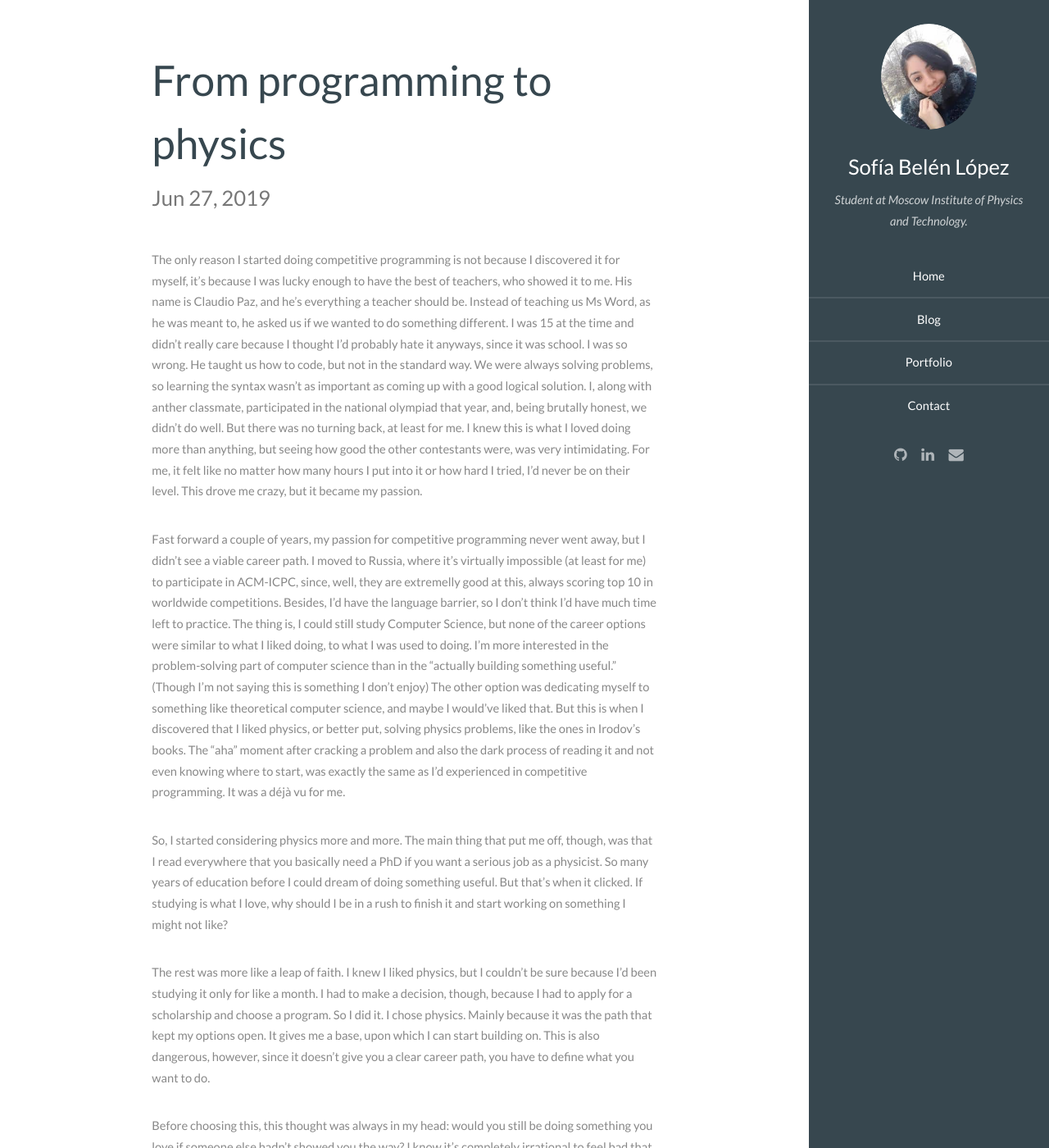
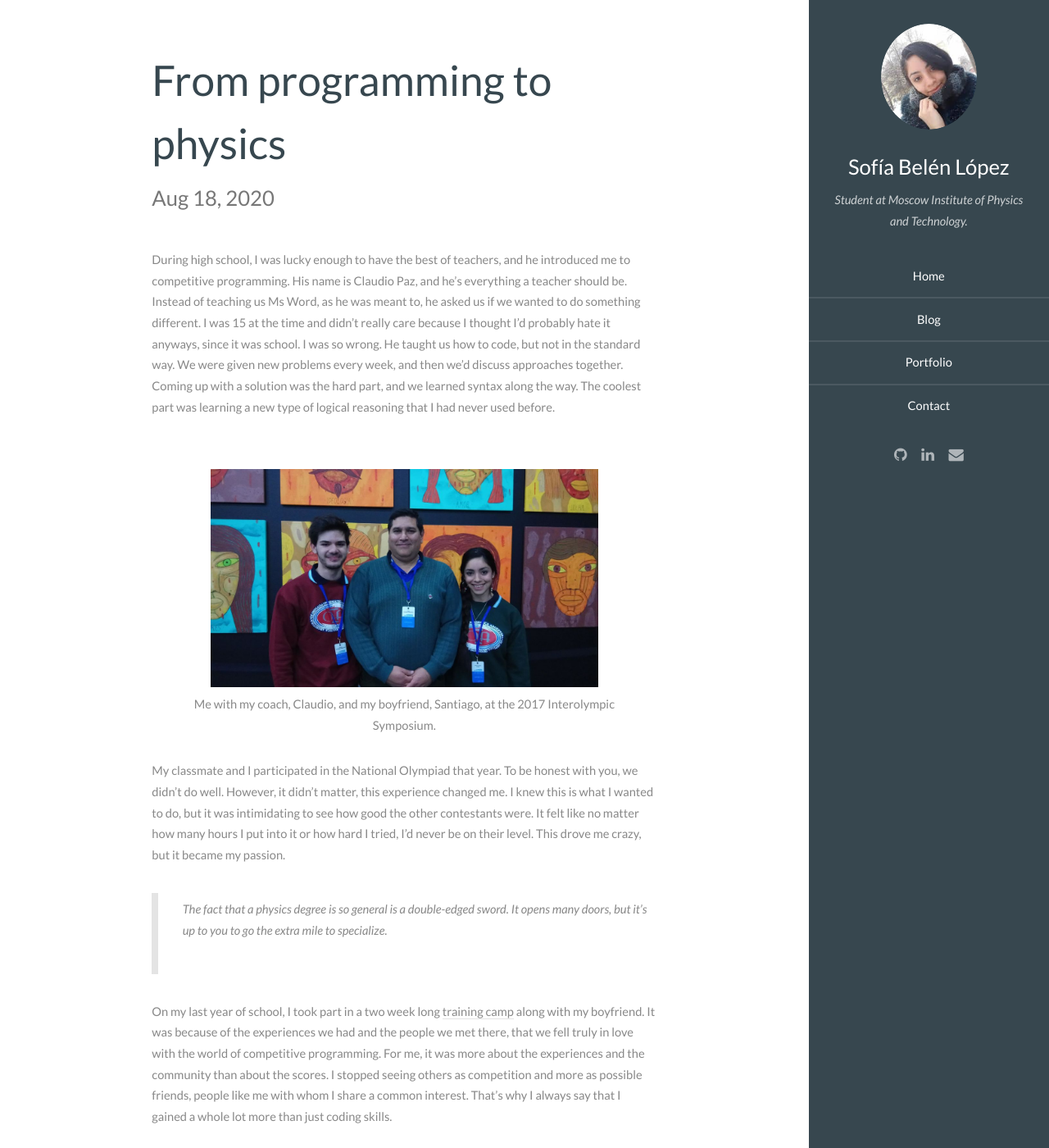
Before and after one commit to sofiabelen/sofiabelen.github.io, a Jekyll site: the page built from _posts/2020-08-18-from-programming-to-physics.md, in a window 1280 px wide and 1400 px high. Shown: the whole window at 82% size. Built offline with Jekyll 4.4.1, drawn with Linux system fonts in a browser that asks for light colours; Markdown is read by kramdown in place of the engine named in the settings; comment, search, counter and statistics services are not loaded; some of the changed text lies outside the part shown.

Commit message:
Rewritting post + Adding disqus comments

```diff
--- a/_layouts/post.html
+++ b/_layouts/post.html
@@ -12,18 +13,36 @@
             {{ content }}
         </section>
 
-	<!-- Facebook comments -->
-	<div class="fb-comments" data-href="https://sofiabelen.github.io/" data-numposts="5"></div>
+<div id="disqus_thread"></div>
+<script>
 
+/**
+*  RECOMMENDED CONFIGURATION VARIABLES: EDIT AND UNCOMMENT THE SECTION BELOW TO INSERT DYNAMIC VALUES FROM YOUR PLATFORM OR CMS.
+*  LEARN WHY DEFINING THESE VARIABLES IS IMPORTANT: https://disqus.com/admin/universalcode/#configuration-variables*/
+/*
+var disqus_config = function () {
+this.page.url = PAGE_URL;  // Replace PAGE_URL with your page's canonical URL variable
+this.page.identifier = PAGE_IDENTIFIER; // Replace PAGE_IDENTIFIER with your page's unique identifier variable
+};
+*/
+(function() { // DON'T EDIT BELOW THIS LINE
+var d = document, s = d.createElement('script');
+s.src = 'https://sofia-belen-lopez.disqus.com/embed.js';
+s.setAttribute('data-timestamp', +new Date());
+(d.head || d.body).appendChild(s);
+})();
+</script>
+<noscript>Please enable JavaScript to view the <a href="https://disqus.com/?ref_noscript">comments powered by Disqus.</a></noscript>
+
+<!--
 	<footer>
             {% if page.previous %}
-            <a href="{{ page.previous.url }}" class="float-left">&larr; Previous post</a> {% endif %}
+            <a href="{{ page.previous.url }}" style="float: left;">&larr; Previous post</a> {% endif %}
             {% if page.next %}
-            <a href="{{ page.next.url }}" class="float-right">Next post &rarr;</a> {% endif %}
+            <a href="{{ page.next.url }}" style="float: right;">Next post &rarr;</a> {% endif %}
         </footer>
-
+-->
     </div>
-
 </section>
 
 {% include relatedposts.html %}
--- a/_posts/2019-06-27-from-programming-to-physics.md
+++ /dev/null
@@ -1,18 +0,0 @@
----
-layout: post
-title: From programming to physics
-categories: blog
-image: "oia.jpg"
-preview: "For me, it felt like no matter how many hours I put into it or how hard I tried, I'd never be on their level. This drove me crazy, but it became my passion."
-description: "My reasons for studying physics instead of computer science, even though I was an ex-Olympic in programming competitions."
----
-The only reason I started doing competitive programming is not because I discovered it for myself, it's because I was lucky enough to have the best of teachers, who showed it to me. His name is Claudio Paz, and he's everything a teacher should be. Instead of teaching us Ms Word, as he was meant to, he asked us if we wanted to do something different. I was 15 at the time and didn't really care because I thought I'd probably hate it anyways, since it was school. I was so wrong. He taught us how to code, but not in the standard way. We were always solving problems, so learning the syntax wasn't as important as coming up with a good logical solution. I, along with anther classmate, participated in the national olympiad that year, and, being brutally honest, we didn't do well. But there was no turning back, at least for me. I knew this is what I loved doing more than anything, but seeing how good the other contestants were, was very intimidating. For me, it felt like no matter how many hours I put into it or how hard I tried, I'd never be on their level. This drove me crazy, but it became my passion.
-
-Fast forward a couple of years, my passion for competitive programming never went away, but I didn't see a viable career path. I moved to Russia, where it's virtually impossible (at least for me) to participate in ACM-ICPC, since, well, they are extremelly good at this, always scoring top 10 in worldwide competitions. Besides, I'd have the language barrier, so I don't think I'd have much time left to practice.
-The thing is, I could still study Computer Science, but none of the career options were similar to what I liked doing, to what I was used to doing. I'm more interested in the problem-solving part of computer science than in the "actually building something useful." (Though I'm not saying this is something I don't enjoy) The other option was dedicating myself to something like theoretical computer science, and maybe I would've liked that. But this is when I discovered that I liked physics, or better put, solving physics problems, like the ones in Irodov's books. The "aha" moment after cracking a problem and also the dark process of reading it and not even knowing where to start, was exactly the same as I'd experienced in competitive programming. It was a déjà vu for me.
-
-So, I started considering physics more and more. The main thing that put me off, though, was that I read everywhere that you basically need a PhD if you want a serious job as a physicist. So many years of education before I could dream of doing something useful. But that's when it clicked. If studying is what I love, why should I be in a rush to finish it and start working on something I might not like?
-
-The rest was more like a leap of faith. I knew I liked physics, but I couldn't be sure because I'd been studying it only for like a month. I had to make a decision, though, because I had to apply for a scholarship and choose a program. So I did it. I chose physics. Mainly because it was the path that kept my options open. It gives me a base, upon which I can start building on. This is also dangerous, however, since it doesn't give you a clear career path, you have to define what you want to do.
-
-Before choosing this, this thought was always in my head: would you still be doing something you love if someone else hadn't showed you the way? I know it's completely irrational to feel bad that you found your passion because someone showed it to you, since that's usually the case, but I wanted to discover something else by myself. Maybe there were other things that would interest me just as much or maybe more, but I hadn't discovered them. If I don't explore, I might never discover them. This was a scary thought for me, and it's also one of the reasons why I changed my path, after 4 years of dedicating myself to competitive programming.
--- /dev/null
+++ b/_posts/2020-08-18-from-programming-to-physics.md
@@ -0,0 +1,46 @@
+---
+layout: post
+title: From programming to physics
+categories: blog
+image: "oia.jpg"
+preview: "For me, it felt like no matter how many hours I put into it or how hard I tried, I'd never be on their level. This drove me crazy, but it became my passion."
+description: "My reasons for studying physics instead of computer science, even though I was an ex-Olympic in programming competitions."
+---
+
+During high school, I was lucky enough to have the best of teachers, and he introduced me to competitive programming. His name is Claudio Paz, and he's everything a teacher should be. Instead of teaching us Ms Word, as he was meant to, he asked us if we wanted to do something different. I was 15 at the time and didn't really care because I thought I'd probably hate it anyways, since it was school. I was so wrong. He taught us how to code, but not in the standard way. We were given new problems every week, and then we'd discuss approaches together. Coming up with a solution was the hard part, and we learned syntax along the way. The coolest part was learning a new type of logical reasoning that I had never used before.
+
+<center>
+<figure style='padding: 30px'>
+<img style='height: 85%; width: 85%; object-fit: contain' src="/images/symposium.jpg" atl="Me with my teacher, Claudio, and my boyfriend, Santiago, at the 2017 Interolympic Symposium.">
+  <figcaption>Me with my coach, Claudio, and my boyfriend, Santiago, at the 2017 Interolympic Symposium.</figcaption>
+</figure>
+ </center>
+
+My classmate and I participated in the National Olympiad that year. To be honest with you, we didn't do well. However, it didn't matter, this experience changed me. I knew this is what I wanted to do, but it was intimidating to see how good the other contestants were. It felt like no matter how many hours I put into it or how hard I tried, I'd never be on their level. This drove me crazy, but it became my passion.
+
+> The fact that a physics degree is so general is a double-edged sword. It opens many doors, but it's up to you to go the extra mile to specialize.
+
+On my last year of school, I took part in a two week long [training camp](https://tc-arg.tk/) along with my boyfriend. It was because of the experiences we had and the people we met there, that we fell truly in love with the world of competitive programming. For me, it was more about the experiences and the community than about the scores. I stopped seeing others as competition and more as possible friends, people like me with whom I share a common interest. That's why I always say that I gained a whole lot more than just coding skills.
+
+After coming back from the training camp, I started to spend all my free time practicing. At school, the teachers probably hated me because I was always on my laptop doing problems, half listening to class. That year I ended up getting the first place in my division at the national olympiads and was selected to participate in the [IOI](http://ioi2017.org/) the next year.
+
+<center>
+<figure style='padding: 30px'>
+<img style='height: 85%; width: 85%; object-fit: contain' src="/images/argentina-team-ioi.jpg" atl="Argentina team with our guide at the 2017 IOI, Iran.">
+  <figcaption>Argentina team with our guide at the 2017 IOI, Iran.</figcaption>
+</figure>
+ </center>
+
+Fast forward a couple of years, my passion for competitive programming never went away, but I didn't see a viable career path. I moved to study in Russia, where it's virtually impossible (at least for me) to participate in [ACM-ICPC](https://icpc.global/). Russians are one of the bests in the world, after all. Besides, I already had enough in my plate: doing a full degree in a foreign language...
+
+> The "aha" moment after cracking a problem, or the dark process of reading through it and not even knowing where to start. It was a déjà vu.
+
+Now, I had to decide if I still wanted to study Computer Science. I spent many hours researching career options but didn't find anything like what I wanted to do. Building useful stuff sounds cool, but what I truly enjoyed was problem solving. So, maybe I could go into research? Though I wasn't sure that was my thing.
+
+<a href="https://www.amazon.com/Problems-general-physics-I-Irodov/dp/5030008004"><img style='padding: 15px; height: 25%; width: 25%; object-fit: contain' align="right" src="/images/irodov.jpg" atl="Problems in General Physics by i.e. Irodov"></a>This is when I discovered the Irodov books and realized solving physics problems was so similar to competitive programming. The "aha" moment after cracking a problem, or the dark process of reading through it and not even knowing where to start. It was a déjà vu.
+
+After a month of working through Irodov's problems, I was considering a career in physics. The main turn off was that I wasn't sure if would enjoy doing research. The fact that a physics degree is so general is a double-edged sword. It opens many doors, but it's up to you to go the extra mile to specialize. This sounded promising, so I decided to take on the challenge.
+
+As I'm writing this, I have no regrets. I think I just found the perfect field that combines programming and physics: computational physics. More specifically, computational fluid dynamics.
+
+I hope my story can serve as an inspiration to others who are choosing career paths, I wish you the best of lucks! Remember to keep exploring new areas, even if it seems completely different from what you are currently doing.
```
Also changed, not shown: other parts of _layouts/post.html (+1 -0 lines), images-backup/argentina-team-ioi.jpg (added), images/argentina-team-ioi.jpg (added), images/ioi-delegation.jpg (added), images/irodov.jpg (added), images/oia-delegation.jpg (added), images/oia-gold-metalists.jpg (added), images/symposium.jpg (added).
